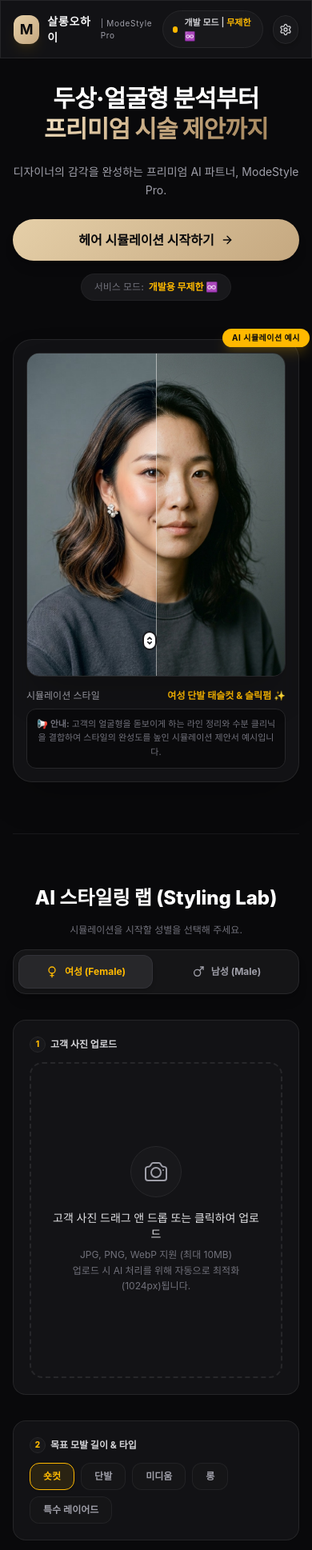
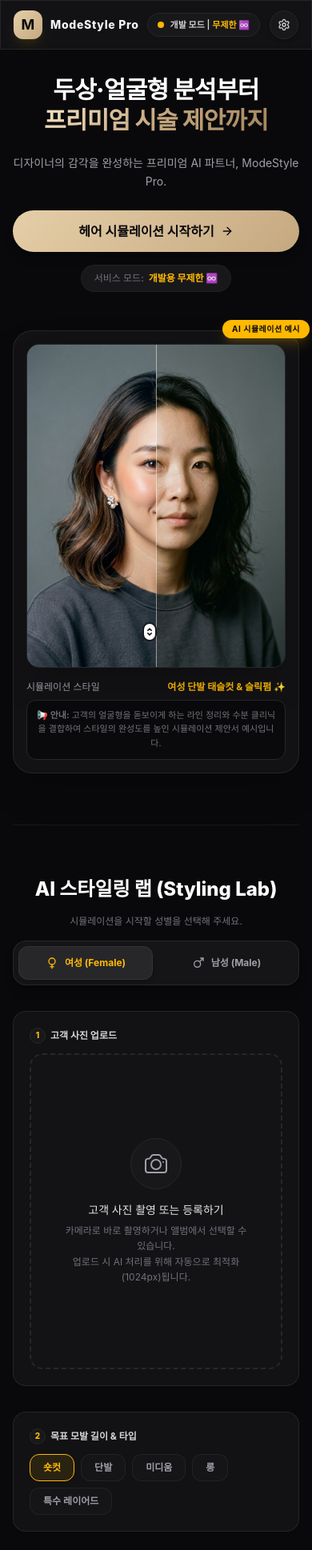
Before and after one commit to DonQsearchforwisdom/ModeStylePro, a Next.js app: page / in a window 390 px wide. Shown: the top 1938 px of the page at 80% size. Built offline with nearby package versions, Linux system fonts and the light colour scheme; a web font is replaced by a local one.

Commit message:
design: 모바일 환경에서 카메라 연동 및 안내 텍스트 개선

```diff
--- a/src/app/page.tsx
+++ b/src/app/page.tsx
@@ -305,7 +305,7 @@ export default function HomePage() {
   const totalJobsCount = selectedStyles.length + selectedRecommendations.length;
 
   // 모바일 앱 설정 상태 (상호명, 디자이너명)
-  const [salonName, setSalonName] = useState<string>('살롱오하이');
+  const [salonName, setSalonName] = useState<string>('');
   const [designerName, setDesignerName] = useState<string>('지오 디자이너');
   const [showSettings, setShowSettings] = useState<boolean>(false);
 
@@ -739,7 +739,13 @@ export default function HomePage() {
           </div>
           <div>
             <h1 className="font-extrabold text-sm md:text-base tracking-wider text-zinc-100 flex items-center gap-1.5">
-              {salonName} <span className="text-[10px] text-zinc-400 font-normal">| ModeStyle Pro</span>
+              {salonName ? (
+                <>
+                  {salonName} <span className="text-[10px] text-zinc-400 font-normal">| ModeStyle Pro</span>
+                </>
+              ) : (
+                <span>ModeStyle Pro</span>
+              )}
             </h1>
           </div>
         </div>
@@ -824,7 +830,7 @@ export default function HomePage() {
                 onClick={() => {
                   const sInput = document.getElementById('setting-salon-input') as HTMLInputElement;
                   const dInput = document.getElementById('setting-designer-input') as HTMLInputElement;
-                  handleSaveSettings(sInput?.value || '살롱오하이', dInput?.value || '지오 디자이너');
+                  handleSaveSettings(sInput?.value || '', dInput?.value || '지오 디자이너');
                 }}
                 type="button"
                 className="flex-1 py-2.5 rounded-xl gold-bg-gradient text-zinc-950 font-bold text-xs transition-colors shadow-lg"
--- a/src/components/ImageUploader.tsx
+++ b/src/components/ImageUploader.tsx
@@ -1,6 +1,6 @@
 'use client';
 
-import React, { useState, useRef, DragEvent, ChangeEvent } from 'react';
+import React, { useState, useRef, DragEvent, ChangeEvent, useEffect } from 'react';
 
 interface ImageUploaderProps {
   onImageSelected: (base64Image: string) => void;
@@ -11,7 +11,18 @@ interface ImageUploaderProps {
 export default function ImageUploader({ onImageSelected, onClear, previewImage }: ImageUploaderProps) {
   const [isDragOver, setIsDragOver] = useState<boolean>(false);
   const [error, setError] = useState<string | null>(null);
+  const [isMobile, setIsMobile] = useState<boolean>(false);
   const fileInputRef = useRef<HTMLInputElement>(null);
+
+  useEffect(() => {
+    const checkMobile = () => {
+      const mobileQuery = window.matchMedia('(max-width: 768px)');
+      setIsMobile(mobileQuery.matches);
+    };
+    checkMobile();
+    window.addEventListener('resize', checkMobile);
+    return () => window.removeEventListener('resize', checkMobile);
+  }, []);
 
   const handleDragOver = (e: DragEvent<HTMLDivElement>) => {
     e.preventDefault();
@@ -132,7 +143,7 @@ export default function ImageUploader({ onImageSelected, onClear, previewImage }
             type="file"
             ref={fileInputRef}
             onChange={handleFileChange}
-            accept="image/jpeg, image/png, image/webp"
+            accept="image/*"
             className="hidden"
           />
         </div>
@@ -152,7 +163,7 @@ export default function ImageUploader({ onImageSelected, onClear, previewImage }
             type="file"
             ref={fileInputRef}
             onChange={handleFileChange}
-            accept="image/jpeg, image/png, image/webp"
+            accept="image/*"
             className="hidden"
           />
 
@@ -178,11 +189,14 @@ export default function ImageUploader({ onImageSelected, onClear, previewImage }
             </svg>
           </div>
 
-          <p className="text-zinc-200 font-medium mb-1.5 text-sm md:text-base">
-            고객 사진 드래그 앤 드롭 또는 클릭하여 업로드
+          <p className="text-zinc-200 font-medium mb-1.5 text-sm md:text-base px-2">
+            {isMobile ? '고객 사진 촬영 또는 등록하기' : '고객 사진 드래그 앤 드롭 또는 클릭하여 업로드'}
           </p>
-          <p className="text-zinc-500 text-xs max-w-[240px] leading-relaxed">
-            JPG, PNG, WebP 지원 (최대 10MB)<br />
+          <p className="text-zinc-500 text-xs max-w-[260px] leading-relaxed px-4">
+            {isMobile
+              ? '카메라로 바로 촬영하거나 앨범에서 선택할 수 있습니다.'
+              : 'JPG, PNG, WebP 지원 (최대 10MB)'}
+            <br />
             업로드 시 AI 처리를 위해 자동으로 최적화(1024px)됩니다.
           </p>
 
```
